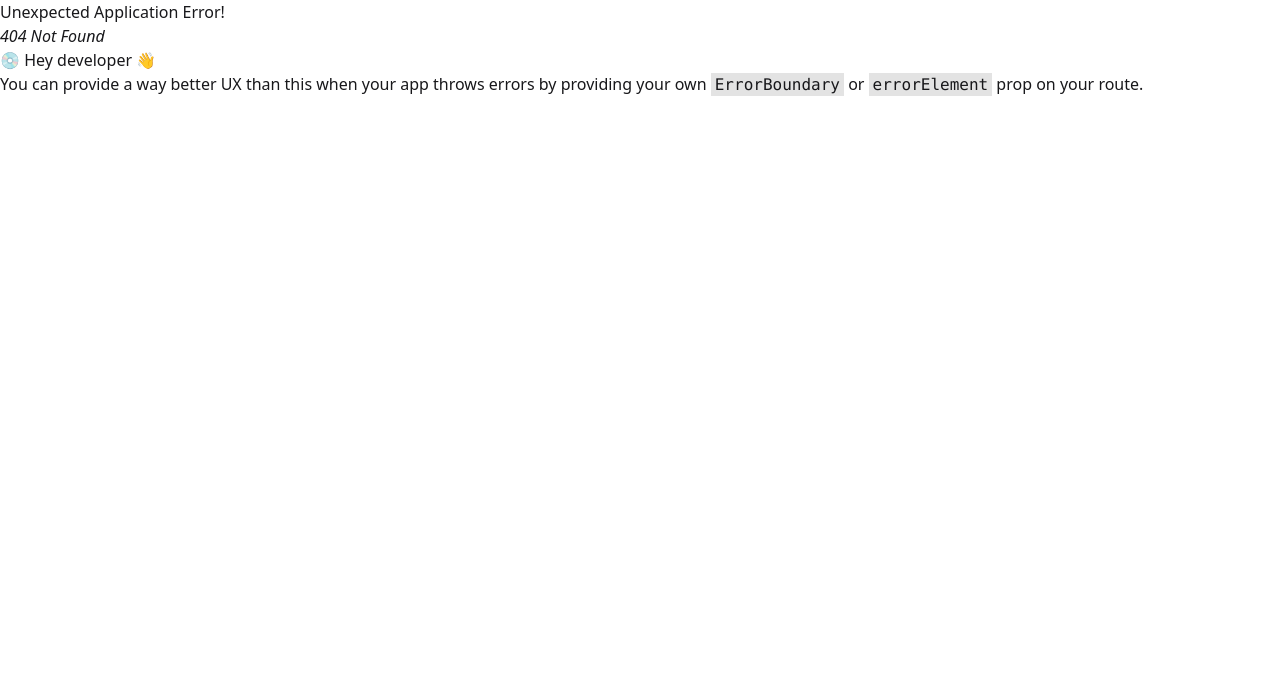
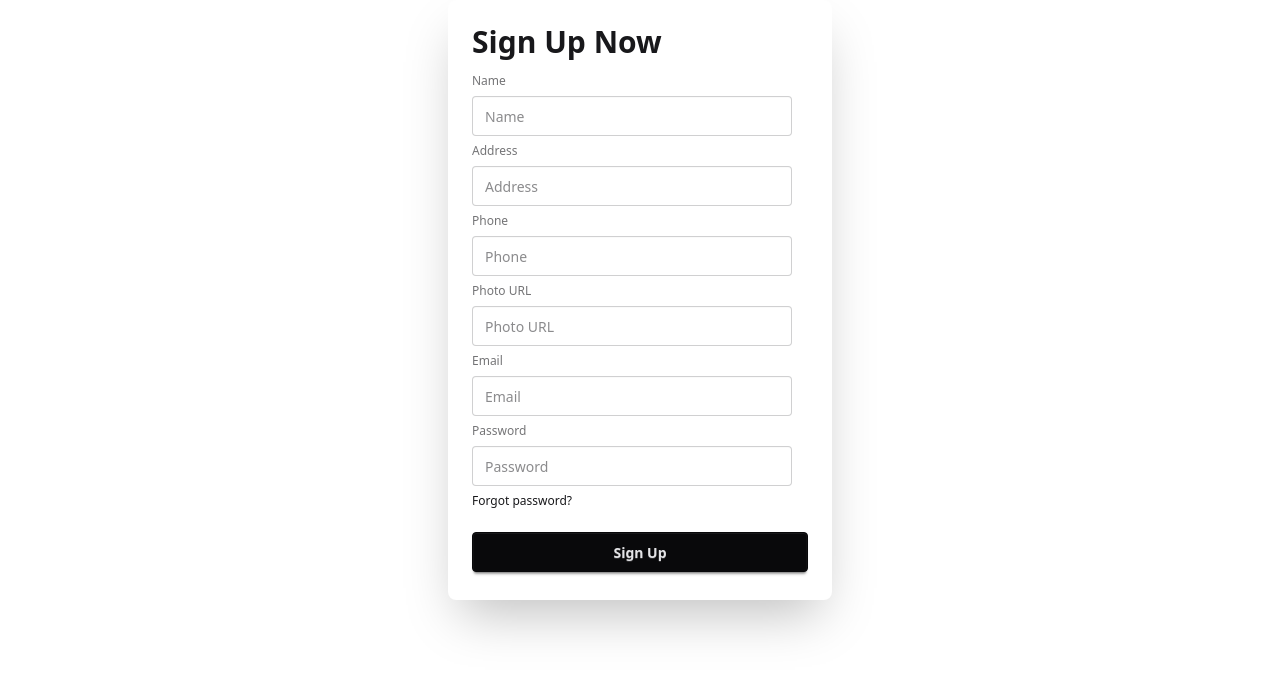
Before and after one commit to md-zeon/coffee-shop-client, a React (Vite) app: page /sign-up in a window 1280 px wide. Before the commit this address had no page. Shown: the top 674 px of the page. Built offline with nearby package versions, Linux system fonts and the light colour scheme.

Commit message:
Added Authentication With Firebase and created user db

```diff
--- a/package.json
+++ b/package.json
@@ -11,6 +11,7 @@
   },
   "dependencies": {
     "@tailwindcss/vite": "^4.1.6",
+    "firebase": "^11.7.3",
     "react": "^19.1.0",
     "react-dom": "^19.1.0",
     "react-router": "^7.6.0",
--- /dev/null
+++ b/src/components/SignIn.jsx
@@ -0,0 +1,30 @@
+import React from "react";
+
+const SignIn = () => {
+	return (
+		<div className='card bg-base-100 w-full max-w-sm shrink-0 shadow-2xl'>
+			<div className='card-body'>
+				<fieldset className='fieldset'>
+					<label className='label'>Email</label>
+					<input
+						type='email'
+						className='input'
+						placeholder='Email'
+					/>
+					<label className='label'>Password</label>
+					<input
+						type='password'
+						className='input'
+						placeholder='Password'
+					/>
+					<div>
+						<a className='link link-hover'>Forgot password?</a>
+					</div>
+					<button className='btn btn-neutral mt-4'>Login</button>
+				</fieldset>
+			</div>
+		</div>
+	);
+};
+
+export default SignIn;
--- /dev/null
+++ b/src/components/SignUp.jsx
@@ -0,0 +1,113 @@
+import { use } from "react";
+import { Link } from "react-router";
+import AuthContext from "../contexts/AuthContext";
+import Swal from "sweetalert2";
+
+const SignUp = () => {
+	const { createUser } = use(AuthContext);
+
+	const handleSignUp = (e) => {
+		e.preventDefault();
+		const form = e.target;
+		const formData = new FormData(form);
+		const { email, password, ...userProfile } = Object.fromEntries(formData.entries());
+		// create user
+		console.log(email, password, userProfile);
+		createUser(email, password)
+			.then((res) => {
+				console.log(res.user);
+
+				// save user profile in database
+				fetch("http://localhost:3000/users", {
+					method: "POST",
+					headers: {
+						"content-type": "application/json",
+					},
+					body: JSON.stringify({ ...userProfile, email }),
+				})
+					.then((res) => res.json())
+					.then((data) => {
+						if (data.insertedId) {
+							console.log("After Profile Saved To DB", data);
+							Swal.fire({
+								position: "top-end",
+								icon: "success",
+								title: "Your Account Has Been Created",
+								showConfirmButton: false,
+								timer: 1500,
+							});
+						}
+					});
+			})
+			.catch((error) => {
+				const errorCode = error.code;
+				const errorMessage = error.message;
+				console.log(errorCode, errorMessage);
+			});
+	};
+	return (
+		<div className='card bg-base-100 max-w-sm mx-auto shrink-0 shadow-2xl'>
+			<div className='card-body'>
+				<h1 className='text-3xl font-bold'>Sign Up Now</h1>
+				<form
+					onSubmit={handleSignUp}
+					className='fieldset'
+				>
+					<label className='label'>Name</label>
+					<input
+						type='text'
+						name='name'
+						className='input'
+						placeholder='Name'
+					/>
+					<label className='label'>Address</label>
+					<input
+						type='text'
+						name='address'
+						className='input'
+						placeholder='Address'
+					/>
+					<label className='label'>Phone</label>
+					<input
+						type='text'
+						name='phone'
+						className='input'
+						placeholder='Phone'
+					/>
+					<label className='label'>Photo URL</label>
+					<input
+						type='text'
+						name='photo'
+						className='input'
+						placeholder='Photo URL'
+					/>
+					<label className='label'>Email</label>
+					<input
+						type='email'
+						name='email'
+						className='input'
+						placeholder='Email'
+					/>
+					<label className='label'>Password</label>
+					<input
+						type='password'
+						name='password'
+						className='input'
+						placeholder='Password'
+					/>
+					<div>
+						<Link className='link link-hover'>Forgot password?</Link>
+					</div>
+					<button
+						type='submit'
+						className='btn btn-neutral mt-4'
+					>
+						Sign Up
+					</button>
+				</form>
+			</div>
+		</div>
+	);
+};
+
+export default SignUp;
--- /dev/null
+++ b/src/contexts/AuthContext.jsx
@@ -0,0 +1,5 @@
+import { createContext } from "react";
+
+const AuthContext = createContext(null);
+
+export default AuthContext;
--- /dev/null
+++ b/src/contexts/AuthProvider.jsx
@@ -0,0 +1,19 @@
+import { createUserWithEmailAndPassword } from "firebase/auth";
+import AuthContext from "./AuthContext";
+import { auth } from "../firebase/firebase.init";
+
+
+const AuthProvider = ({ children }) => {
+
+    const createUser = (email, password) => {
+        return createUserWithEmailAndPassword(auth, email, password);
+    }
+
+    const userInfo = {
+        createUser
+    }
+
+	return <AuthContext value={userInfo}>{children}</AuthContext>;
+};
+
+export default AuthProvider;
--- /dev/null
+++ b/src/firebase/firebase.init.js
@@ -0,0 +1,21 @@
+// Import the functions you need from the SDKs you need
+import { initializeApp } from "firebase/app";
+import { getAuth } from "firebase/auth";
+// TODO: Add SDKs for Firebase products that you want to use
+// https://firebase.google.com/docs/web/setup#available-libraries
+
+// Your web app's Firebase configuration
+const firebaseConfig = {
+	apiKey: import.meta.env.VITE_FIREBASE_apiKey,
+	authDomain: import.meta.env.VITE_FIREBASE_authDomain,
+	projectId: import.meta.env.VITE_FIREBASE_projectId,
+	storageBucket: import.meta.env.VITE_FIREBASE_storageBucket,
+	messagingSenderId: import.meta.env.VITE_FIREBASE_messagingSenderId,
+	appId: import.meta.env.VITE_FIREBASE_appId,
+};
+
+// Initialize Firebase
+const app = initializeApp(firebaseConfig);
+
+// Initialize Firebase Authentication and get a reference to the service
+export const auth = getAuth(app);
--- a/src/main.jsx
+++ b/src/main.jsx
@@ -7,6 +7,9 @@ import Home from "./components/Home.jsx";
 import AddCoffee from "./components/AddCoffee.jsx";
 import UpdateCoffee from "./components/UpdateCoffee.jsx";
 import CoffeeDetails from "./components/CoffeeDetails.jsx";
+import SignIn from "./components/SignIn.jsx";
+import SignUp from "./components/SignUp.jsx";
+import AuthProvider from "./contexts/AuthProvider.jsx";
 
 const router = createBrowserRouter([
 	{
@@ -34,13 +37,23 @@ const router = createBrowserRouter([
 				loader: ({ params }) => fetch(`http://localhost:3000/coffees/${params.id}`),
 				Component: CoffeeDetails,
 				hydrateFallbackElement: <p>Loading...</p>,
-      }
+			},
+			{
+				path: "/sign-in",
+				Component: SignIn,
+			},
+			{
+				path: "/sign-up",
+				Component: SignUp,
+			},
 		],
 	},
 ]);
 
 createRoot(document.getElementById("root")).render(
 	<StrictMode>
+		<AuthProvider>
 			<RouterProvider router={router} />
+		</AuthProvider>
 	</StrictMode>,
 );
```
Also changed, not shown: 1 other file (tests, documents, lock files or other folders). Lines whose indentation alone changed are shown as unchanged.
